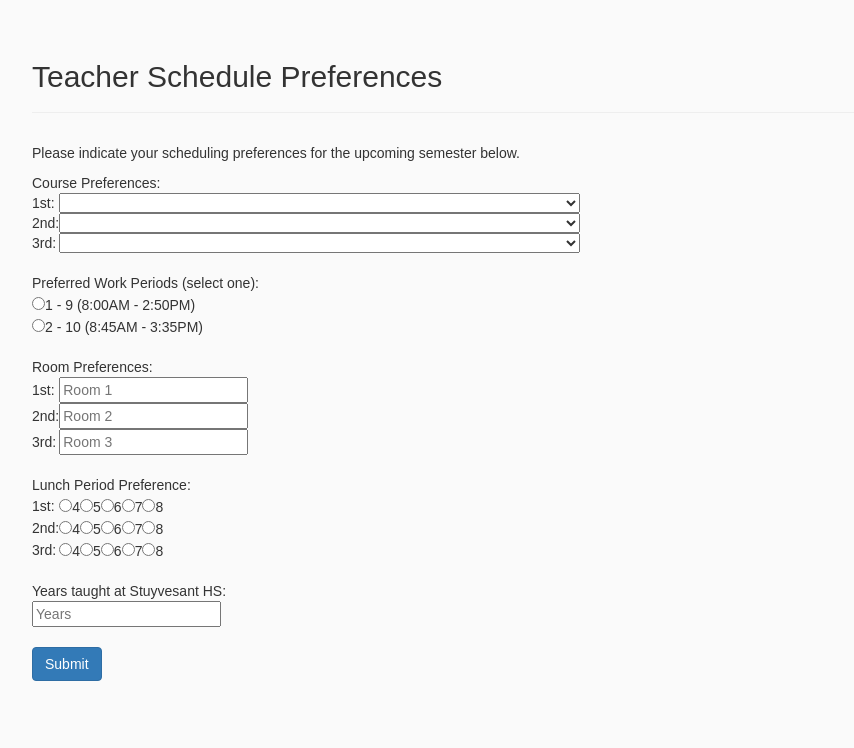
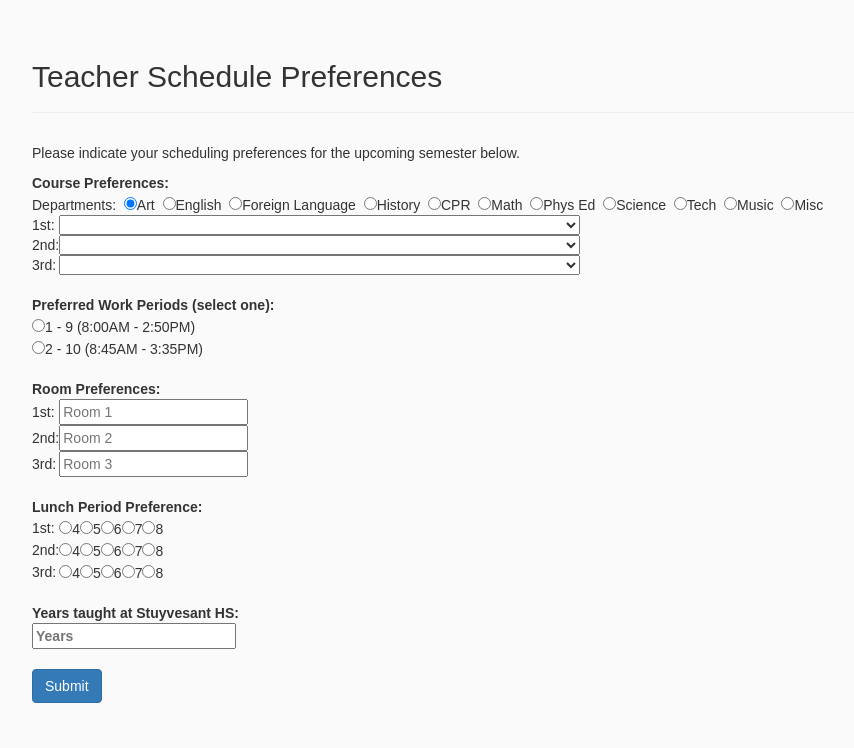
Before and after one commit to jchua1/OutofTuneContrabassoonGoonPlatoon, a Flask app: page /form in a window 1280 px wide. Shown: the part 52-800 px from the top of the page, without its empty margins (38-892 px from the left). Run offline with Flask 2, Linux system fonts and the light colour scheme; the visitor is signed in with stand-in values (Sample User, id 1); data comes from the database, SQL or seed files in the repository; both versions use the stored data as it was after the commit; some libraries are stand-ins or nearby versions.

Commit message:
radio buttons and form format fixed

```diff
--- a/devlog.txt
+++ b/devlog.txt
@@ -115,3 +115,4 @@ Admins now have the form buttons availalbe to them and can fill it out/submit se
 
 lawrenceL -- 2017-06-02 13:52
 Tabs on navbar fixed for admins/teachers
+Added radio buttons to form and fixed a little format
--- a/templates/form.html
+++ b/templates/form.html
@@ -61,7 +61,19 @@
       </p>
 
       <form method="POST" action="/submit">
-	Course Preferences:<br>
+	<b>Course Preferences:</b><br>
+	Departments:&nbsp;
+	<input type="radio" name="dept" value="Art" checked>Art
+	&nbsp;<input type="radio" name="dept" value="English">English
+	&nbsp;<input type="radio" name="dept" value="Foreign Language">Foreign Language
+	&nbsp;<input type="radio" name="dept" value="History">History
+	&nbsp;<input type="radio" name="dept" value="CPR">CPR
+	&nbsp;<input type="radio" name="dept" value="Math">Math
+	&nbsp;<input type="radio" name="dept" value="Phys Ed">Phys Ed
+	&nbsp;<input type="radio" name="dept" value="Science">Science
+	&nbsp;<input type="radio" name="dept" value="Tech">Tech
+	&nbsp;<input type="radio" name="dept" value="Music">Music
+	&nbsp;<input type="radio" name="dept" value="Misc">Misc
 	<table>
 	  <tr>
 	    <td>1st:</td>
@@ -91,11 +103,11 @@
 	</table>
 	<br>
 
-	Preferred Work Periods (select one):<br>
+	<b>Preferred Work Periods (select one):</b><br>
 	<input type="radio" name="period" value="option1" required>1 - 9 (8:00AM - 2:50PM)<br>
 	<input type="radio" name="period" value="option2">2 - 10 (8:45AM - 3:35PM)<br><br>
 
-	Room Preferences:<br>
+	<b>Room Preferences:</b><br>
 	<table>
 	  <tr>
 	    <td>1st:</td>
@@ -112,7 +124,7 @@
 	</table>
 	<br>
 
-	Lunch Period Preference:<br>
+	<b>Lunch Period Preference:</b><br>
 	<table>
 	  <tr>
 	    <td>1st:</td>
@@ -141,7 +153,7 @@
 	</table>
 	<br>
 
-	Years taught at Stuyvesant HS:<br>
+	<b>Years taught at Stuyvesant HS:</><br>
 	<input type="text" placeholder="Years" name="years" required>
 	<br><br>
 
--- a/utils/db_manager.py
+++ b/utils/db_manager.py
@@ -205,8 +205,7 @@ def courseList():
     return list
 
 def deptSort(department):
-    key = {'A' : 'Art', 'E' : 'English', 'F' : 'Foreign Language', 'H' : 'History', 'K' : 'CPR', 'M' : 'Math',
-           'P' : 'Phys Ed', 'S' : 'Science', 'T' : 'Tech', 'U' : 'Music', 'Z' : 'Misc'}
+    key = {'A' : 'Art', 'E' : 'English', 'F' : 'Foreign Language', 'H' : 'History', 'K' : 'CPR', 'M' : 'Math', 'P' : 'Phys Ed', 'S' : 'Science', 'T' : 'Tech', 'U' : 'Music', 'Z' : 'Misc'}
     list = []
     for item in courseList():
         if key[item[0]] == department:
```
Also changed, not shown: data/data.db.
